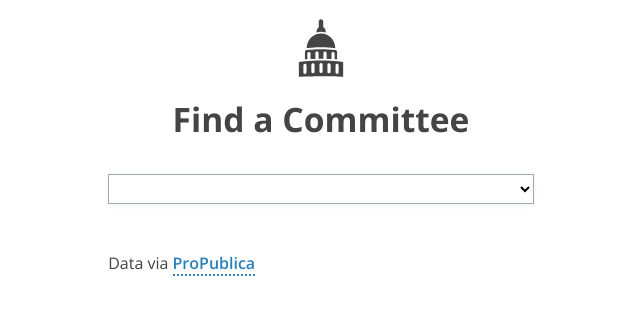
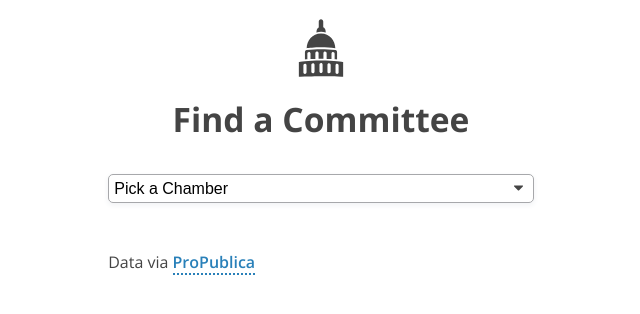
Before and after one commit to salomoneb/leg-lookup, a Vue app: page / in a window 1280 px wide. Shown: the top 314 px of the page, without its empty margins (319-959 px from the left). Built offline with nearby package versions, Linux system fonts and the light colour scheme.

Commit message:
restyled dropdowns

```diff
--- a/package.json
+++ b/package.json
@@ -8,7 +8,7 @@
     "dev": "node build/dev-server.js",
     "start": "node build/dev-server.js",
     "build": "node build/build.js",
-    "deploy": "git subtree push — prefix dist heroku master"
+    "deploy": "git subtree push --prefix dist heroku master"
   },
   "dependencies": {
     "axios": "^0.16.2",
--- a/src/App.vue
+++ b/src/App.vue
@@ -42,10 +42,6 @@ body {
   -webkit-font-smoothing: antialiased;
   -moz-osx-font-smoothing: grayscale;
 }
-#app {
-  color: #444;
-  width: 38%;
-}
 a {
   border-bottom: 2px dotted;
   color: #2980b9;
@@ -54,14 +50,19 @@ a {
   text-decoration: none;
 }
 select {
-  background: transparent;
+  -webkit-appearance: none;
+  -moz-appearance: none;
+  appearance: none;
+  background: url(./assets/images/arrow.svg) no-repeat right 10px center;
+  background-size: auto 60%;
   border: 1px solid #a7a8ab;
+  border-radius: 5px;
   box-shadow: 0 2px 5px 1px #F4F5F7;
-  font-size: 14px;
   display: block;
-  height: 2em;
+  font-size: 1em;
+  padding: 5px;
+  position: relative;
   margin-bottom: 1em;
-  padding: 1em;
   width: 100%;
 }
 .header {
@@ -125,7 +126,6 @@ select {
   .member-headers th {
     padding: 6px 4px;
   }
-
   .member-info{
     td {
       padding: 4px;
@@ -135,10 +135,12 @@ select {
     }
   }
 }
-
+#app {
+  color: #444;
+  width: 38%;
+}
 #copy-button-container {
   text-align: center;
-
   & .copy-button {
     background: linear-gradient(#ea4335, #ea4d4d);
     border: none;
--- a/src/components/CopyButton.vue
+++ b/src/components/CopyButton.vue
@@ -28,6 +28,7 @@
 
 				var body = document.body, range, sel
 				var el = this.$parent.$refs.table
+				console.log(el)
 				if (document.createRange && window.getSelection) {
 					range = document.createRange()
 					sel = window.getSelection()
--- a/src/main.js
+++ b/src/main.js
@@ -3,9 +3,13 @@
 
 import Vue from 'vue'
 import App from './App'
-import Dropdown from "./components/ChamberDropdown"
+import VueAnalytics from 'vue-analytics'
 
 Vue.config.productionTip = false
+
+Vue.use(VueAnalytics, {
+  id: "UA-77897332-2"
+})
 
 new Vue({
   el: '#app',
```
Also changed, not shown: src/assets/images/arrow.svg (added), 17 other files (tests, documents, lock files or other folders).
